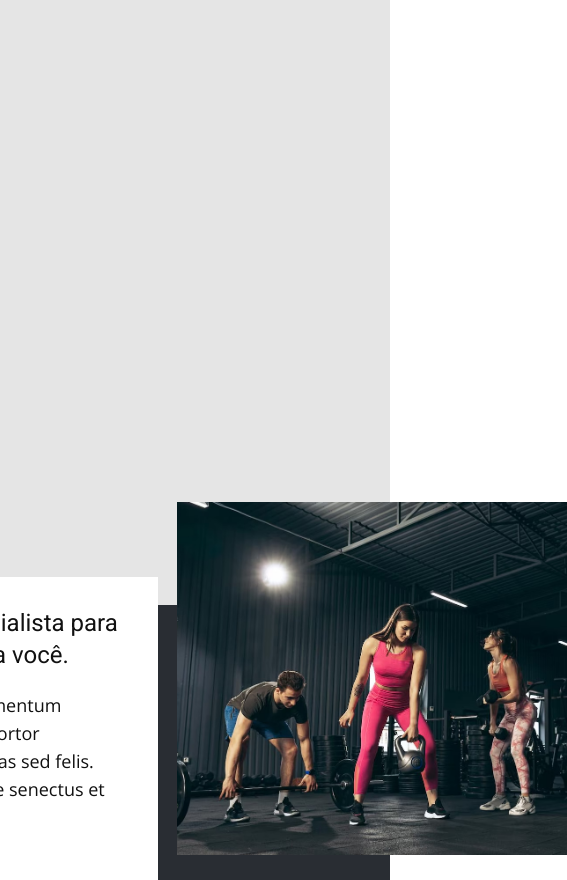
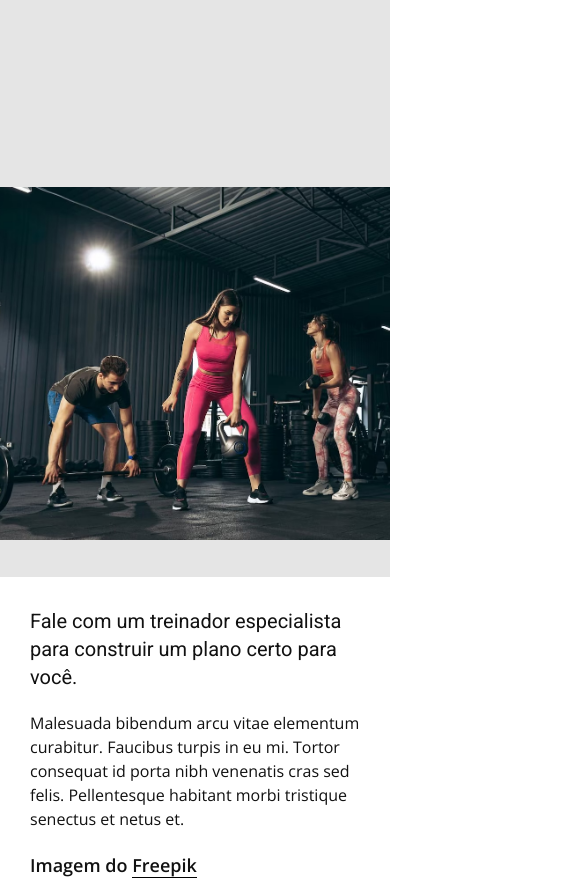
Before and after one commit to VictorMFL/academy, a Next.js app: page / in a window 390 px wide. Shown: the part 6384-7264 px from the top of the page, 567 px wide, since content can reach past the window. Built offline with nearby package versions, Linux system fonts and the light colour scheme.

Commit message:
style: <TalkExpert /> responsive

```diff
--- a/src/components/talkExpert/TalkExpert.tsx
+++ b/src/components/talkExpert/TalkExpert.tsx
@@ -16,26 +16,32 @@
   }, []);
 
   return (
-    <div className="w-full">
+    <div className="w-full tablet:flex tablet:flex-col tablet:items-center tablet:justify-center">
       <div className="w-full bg-newGray02">
-        <div className="w-full h-[577px] z-10 pt-[30px] pl-[177px] relative" data-aos="fade-up">
+        <div
+          className="w-full h-[577px] z-10 pt-[30px] pl-[177px] tablet:pl-0 tablet:flex tablet:items-center tablet:justify-center relative"
+          data-aos="fade-up"
+        >
           <Image
             src={TeamTraining}
             width={819}
             alt="Treino em equipe"
-            className="absolute bottom-[-250px] z-10"
+            className="absolute bottom-[-250px] tablet:bottom-0 tablet:relative tablet:pt-16 z-10"
           />
         </div>
       </div>
 
       <div className="w-full h-[430px] bg-newBlack pb-[60px] relative">
-        <div className="w-[497px] bg-white p-[30px] flex flex-col gap-5 absolute -top-7 right-[232px] z-30" data-aos="flip-right">
-          <h1 className="text-newGray text-2xl font-normal">
+        <div
+          className="w-[497px] cel:w-full cel:right-0 bg-white p-[30px] flex flex-col gap-5 absolute -top-7 right-[232px] z-30"
+          data-aos="flip-right"
+        >
+          <h1 className="text-newGray text-2xl font-normal cel:text-xl">
             Fale com um treinador especialista para construir um plano certo
             para você.
           </h1>
 
-          <p className={`${openSans.className} text-lg text-newGray`}>
+          <p className={`${openSans.className} text-lg text-newGray cel:text-base`}>
             Malesuada bibendum arcu vitae elementum curabitur. Faucibus turpis
             in eu mi. Tortor consequat id porta nibh venenatis cras sed felis.
             Pellentesque habitant morbi tristique senectus et netus et.
```
